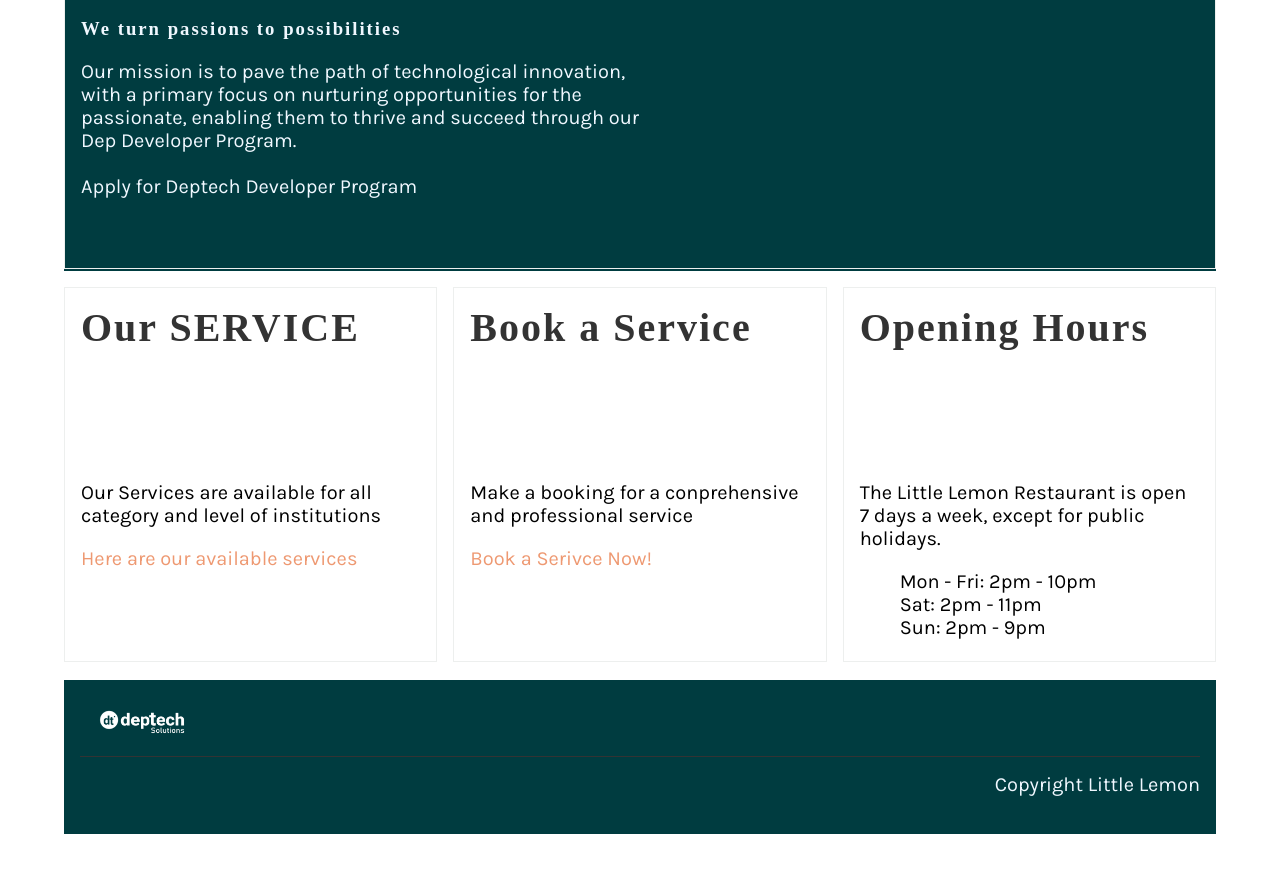
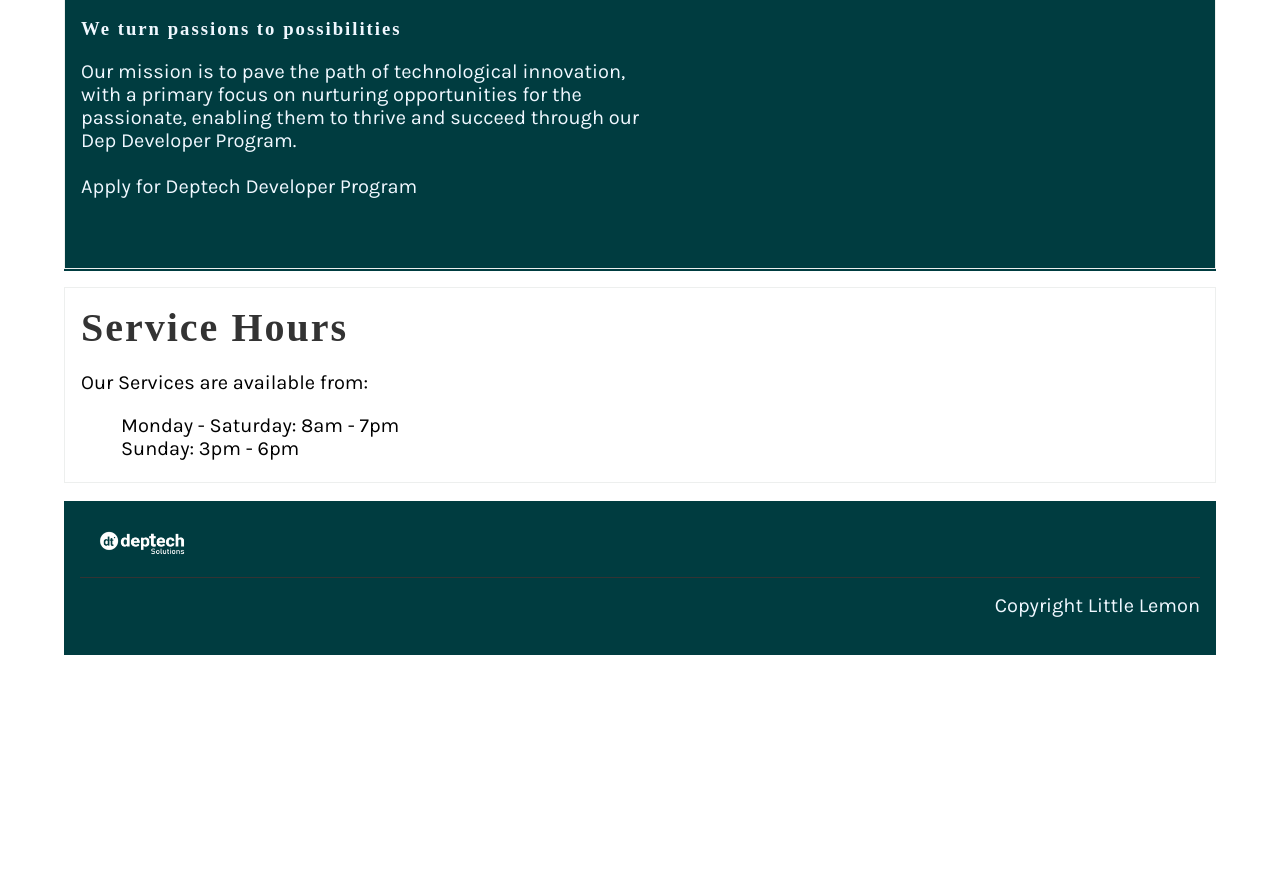
Before and after one commit to petertarnue77/dep-tech-solution-site, a Django app: page / in a window 1280 px wide. Shown: the part 659-1541 px from the top of the page. After the commit the page ends 1314 px from the top, so only its background shows below. Run offline with Django 4.2, Linux system fonts and the light colour scheme; some web fonts are replaced.

Commit message:
another update
Another update

```diff
--- a/deptechApp/templates/index.html
+++ b/deptechApp/templates/index.html
@@ -63,40 +63,16 @@
       </div>
     </article>
   </section>
-
   <section>
-    <article>
-      <h2>Our SERVICE</h2>
-      <img src="{% static 'image/dept-logo1.png' %}">
-      <p>
-        Our Services are available for all category and level of institutions
-      </p>
-      <p>
-        <a href="#">Here are our available services</a>
-      </p>
-    </article>
 
 <article>
-      <h2>Book a Service</h2>
-      <img src="{% static 'image/dept-logo1.png' %}">
+  <h2>Service Hours</h2>
   <p>
-        Make a booking for a conprehensive and professional service
-      </p>
-      <p>
-        <a href="#">Book a Serivce Now!</a>
-      </p>
-    </article>
-
-    <article>
-      <h2>Opening Hours</h2>
-      <img src="{% static 'image/dept-logo1.png' %}">
-      <p>
-        The Little Lemon Restaurant is open 7 days a week, except for public holidays.
+    Our Services are available from:
   </p>
   <ul>
-        <li>Mon - Fri: 2pm - 10pm</li>
-        <li>Sat: 2pm - 11pm</li>
-        <li>Sun: 2pm - 9pm</li>
+    <li>Monday - Saturday: 8am - 7pm</li>
+    <li>Sunday: 3pm - 6pm</li>
   </ul>
 </article>
   </section>
--- a/deptechApp/views.py
+++ b/deptechApp/views.py
@@ -5,3 +5,19 @@ from django.http import HttpResponse
 # Create your views here.
 def home(request):
     return render(request, "index.html")
+
+
+def business(request):
+    return render(request, "for_business.html")
+
+
+def talents(request):
+    return render(request, "talents.html")
+
+
+def our_solution(request):
+    return render(request, "our_solutions.html")
+
+
+def why_we_exist(request):
+    return render(request, "why_we_exist.html")
```
Also changed, not shown: deptechApp/templates/for_business.html (added, +9 -0 lines), deptechApp/templates/our_solutions.html (added, +9 -0 lines), deptechApp/templates/talents.html (added, +9 -0 lines). Lines whose indentation alone changed are shown as unchanged.
